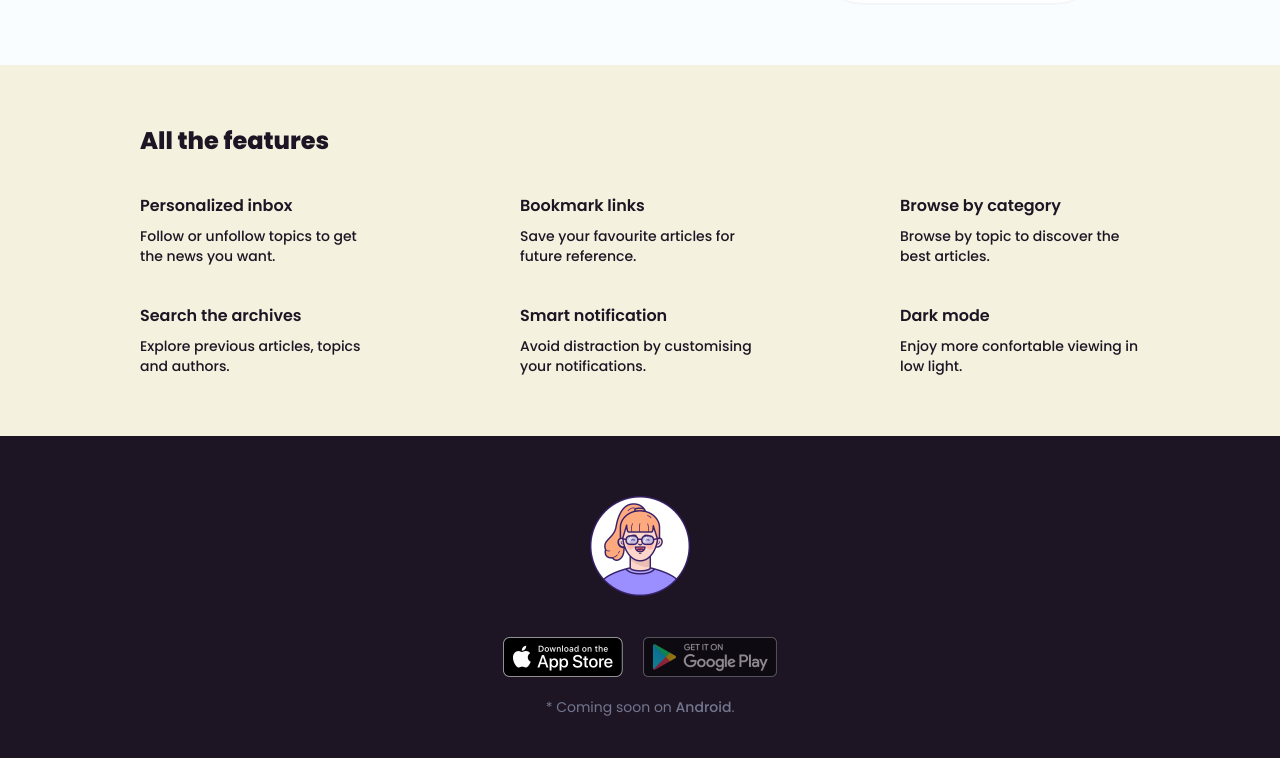
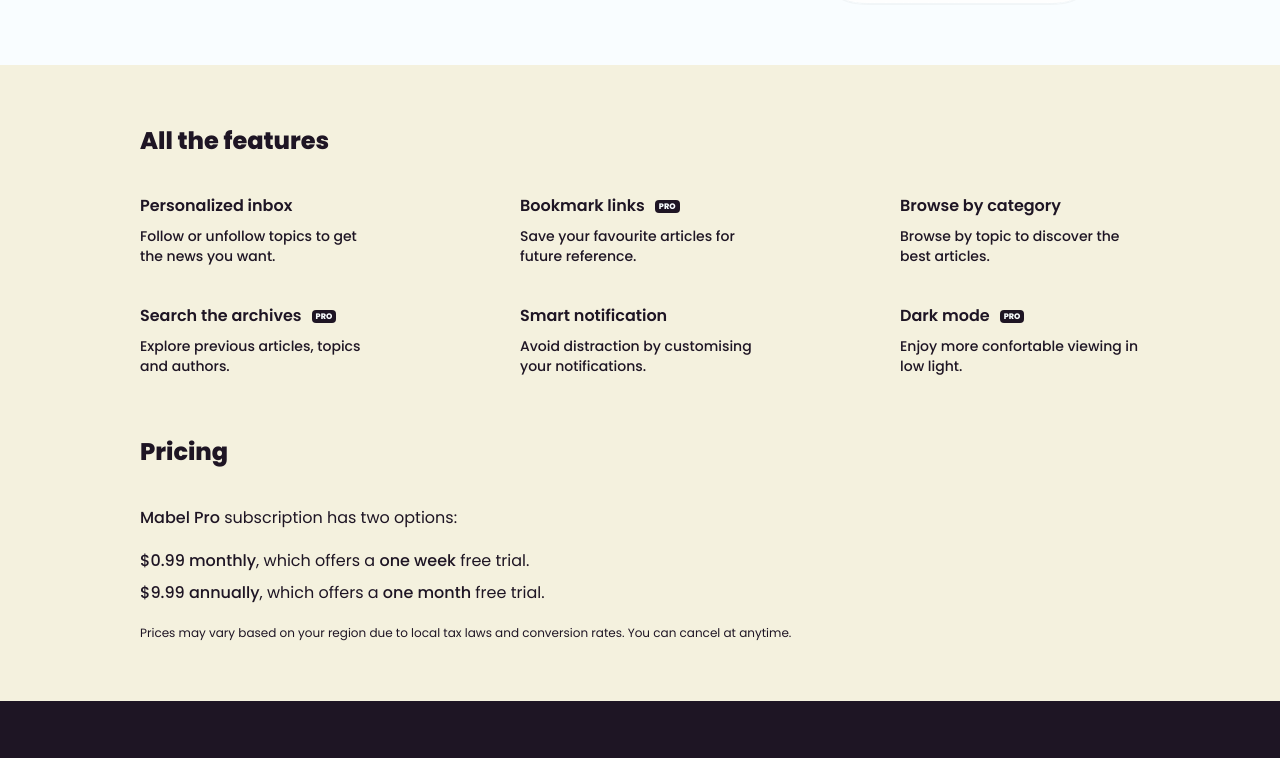
Before and after one commit to eddiesigner/mabel-website, a website built with Parcel: page src/index.html in a window 1280 px wide. Shown: the part 2000-2758 px from the top of the page. Built offline with nearby package versions, Linux system fonts and the light colour scheme.

Commit message:
Add info about Mabel Pro

```diff
--- a/src/index.html
+++ b/src/index.html
@@ -16,7 +16,6 @@
             <a href="./" class="logo-link">
               <img src="./images/logo.png" alt="" class="logo-link-image">
               Mabel
-              <span class="logo-link-badge">Pro</span>
             </a>
             <div class="start-section-main-wrapper">
               <div class="start-section-text">
@@ -100,6 +99,7 @@
           <div class="feature-block">
             <h3 class="feature-block-title">
               Bookmark links
+              <span class="feature-block-badge">pro</span>
             </h3>
             <p class="feature-block-description">
               Save your favourite articles for future reference.
@@ -116,6 +116,7 @@
           <div class="feature-block">
             <h3 class="feature-block-title">
               Search the archives
+              <span class="feature-block-badge">pro</span>
             </h3>
             <p class="feature-block-description">
               Explore previous articles, topics and authors.
@@ -132,12 +133,26 @@
           <div class="feature-block last">
             <h3 class="feature-block-title">
               Dark mode
+              <span class="feature-block-badge">pro</span>
             </h3>
             <p class="feature-block-description">
               Enjoy more confortable viewing in low light.
             </p>
           </div>
         </div>
+        <h2 class="title in-features-section">Pricing</h2>
+        <p class="features-section-paragraph">
+          <em>Mabel Pro</em> subscription has two options:
+        </p>
+        <p class="features-section-paragraph less-space">
+          <em>$0.99 monthly</em>, which offers a <em>one week</em> free trial.
+        </p>
+        <p class="features-section-paragraph">
+          <em>$9.99 annually</em>, which offers a <em>one month</em> free trial.
+        </p>
+        <p class="features-section-paragraph small last">
+          Prices may vary based on your region due to local tax laws and conversion rates. You can cancel at anytime.
+        </p>
       </div>
     </section>
     <section class="bottom-cta-section">
--- a/src/scss/components/index/_feature-block.scss
+++ b/src/scss/components/index/_feature-block.scss
@@ -13,6 +13,8 @@
 }
 
 .feature-block-title {
+  display: flex;
+  align-items: center;
   color: var(--text-color);
   line-height: 1.3;
   font-size: 1rem;
@@ -26,3 +28,16 @@
   font-size: 0.875rem;
   font-weight: 500;
 }
+
+.feature-block-badge {
+  display: inline-block;
+  color: var(--background-color);
+  text-transform: uppercase;
+  line-height: 1.2;
+  font-size: 0.5rem;
+  font-weight: 800;
+  padding: 0.125rem 0.25rem;
+  margin-left: 0.625rem;
+  border-radius: 0.25rem;
+  background-color: var(--text-color);
+}
--- a/src/scss/components/index/_features-section.scss
+++ b/src/scss/components/index/_features-section.scss
@@ -8,14 +8,50 @@
 }
 
 .features-section-grid {
+  margin-bottom: 2.5rem;
+
   @include respond-to('medium') {
     display: grid;
     grid-template-columns: repeat(2, 20rem);
     row-gap: 2.5rem;
     justify-content: space-between;
+    margin-bottom: 3.75rem;
   }
 
   @include respond-to('large') {
     grid-template-columns: repeat(3, 15rem);
   }
 }
+
+.features-section-paragraph {
+  color: var(--text-color);
+  line-height: 1.4;
+  font-size: 0.875rem;
+  max-width: 85%;
+  margin-bottom: 1.25rem;
+
+  @include respond-to('medium') {
+    font-size: 1rem;
+  }
+
+  &.small {
+    font-size: 0.75rem;
+  }
+
+  &.less-space {
+    margin-bottom: 0.9375rem;
+
+    @include respond-to('medium') {
+      margin-bottom: 0.625rem;
+    }
+  }
+
+  &.last {
+    margin-bottom: 0;
+  }
+
+  em {
+    font-style: normal;
+    font-weight: 500;
+  }
+}
--- a/src/scss/components/index/_logo-link.scss
+++ b/src/scss/components/index/_logo-link.scss
@@ -22,24 +22,3 @@
     height: 3.125rem;
   }
 }
-
-.logo-link-badge {
-  display: block;
-  position: absolute;
-  left: 100%;
-  top: -0.3125rem;
-  color: var(--accent-color);
-  text-transform: uppercase;
-  line-height: 1.2;
-  font-size: 0.4375rem;
-  font-weight: 600;
-  border-radius: 0.25rem;
-  padding: 0.125rem 0.3125rem;
-  background-color: var(--badge-color);
-
-  @include respond-to('medium') {
-    font-size: 0.5rem;
-    top: -0.4375rem;
-    padding: 0.1875rem 0.375rem;
-  }
-}
```
